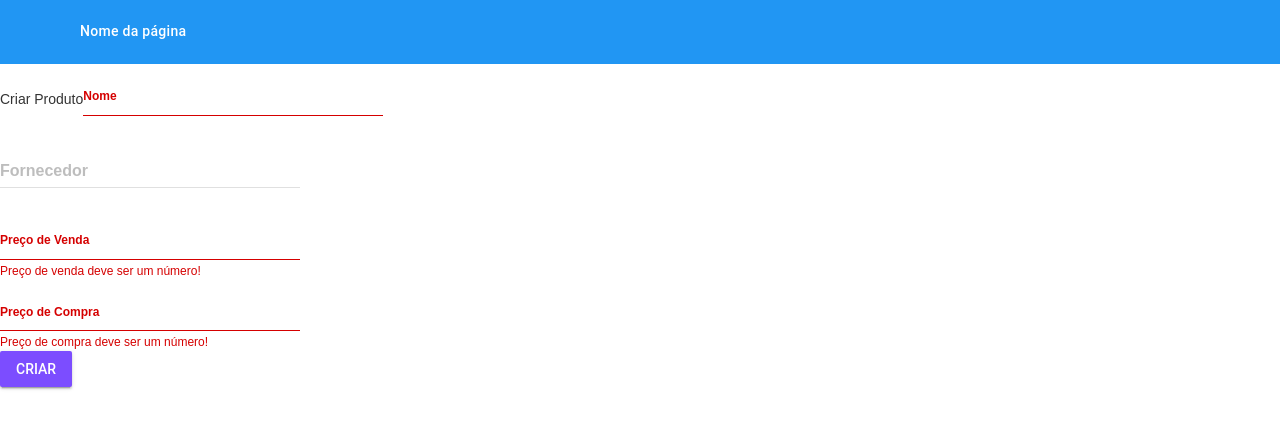
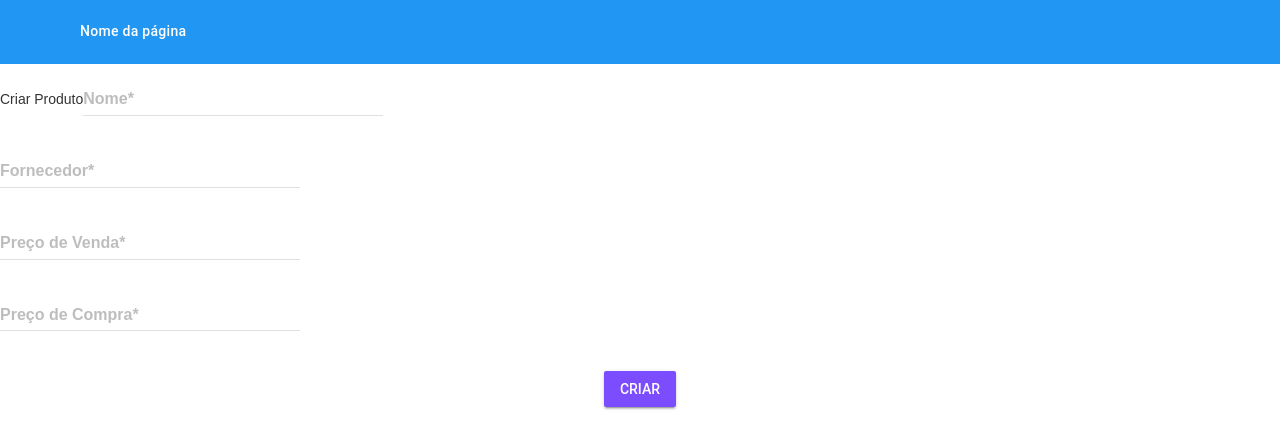
Before and after one commit to Rafael-Miceli/SimlpeSeller-Front, a React app in the folder SimpleSellerWebFront/: page / in a window 1280 px wide. Shown: the top 448 px of the page. Built offline with nearby package versions, Linux system fonts and the light colour scheme.

Commit message:
Resolvido problema de required no load vir invalido

```diff
--- a/SimpleSellerWebFront/src/InputData/Product.js
+++ b/SimpleSellerWebFront/src/InputData/Product.js
@@ -31,13 +31,13 @@ class Product extends Component {
       <div>
         Criar Produto
         <div className="mdl-textfield mdl-js-textfield mdl-textfield--floating-label">
-          <input className="mdl-textfield__input" type="text" name="productName" id="productName" required />
-          <label className="mdl-textfield__label" htmlFor="productName">Nome</label>
+          <input className="mdl-textfield__input" type="text" name="productName" id="productName" onChange={(e) => {e.target.required = true}} />
+          <label className="mdl-textfield__label" htmlFor="productName">Nome*</label>
         </div>
         <div>
         <div className="mdl-textfield mdl-js-textfield mdl-textfield--floating-label getmdl-select">
-          <input className="mdl-textfield__input" type="text" id="fornecedor" value="" readOnly tabIndex="-1" />
-          <label htmlFor="fornecedor" className="mdl-textfield__label">Fornecedor</label>
+          <input className="mdl-textfield__input" type="text" id="fornecedor" value="" readOnly tabIndex="-1" onChange={(e) => {e.target.required = true}} />
+          <label htmlFor="fornecedor" className="mdl-textfield__label">Fornecedor*</label>
           <ul htmlFor="fornecedor" className="mdl-menu mdl-menu--bottom-left mdl-js-menu">
               <li onClick={this.modalAdicionarFornecedor.bind(this)} className="mdl-menu__item">Criar novo <i className="material-icons">add</i></li>
               <li className="mdl-menu__item">Forn 1</li>
@@ -46,17 +46,19 @@ class Product extends Component {
         </div>
         </div>
         <div className="mdl-textfield mdl-js-textfield mdl-textfield--floating-label">
-          <input className="mdl-textfield__input" type="text" name="sellingPrice" id="sellingPrice" required pattern="-?[0-9]*(\.[0-9]+)?" />
-          <label className="mdl-textfield__label" htmlFor="sellingPrice">Preço de Venda</label>
+          <input className="mdl-textfield__input" type="text" name="sellingPrice" id="sellingPrice" pattern="-?[0-9]*(\.[0-9]+)?" onChange={(e) => {e.target.required = true}} />
+          <label className="mdl-textfield__label" htmlFor="sellingPrice">Preço de Venda*</label>
           <span className="mdl-textfield__error">Preço de venda deve ser um número!</span>
         </div>
         <div></div>
         <div className="mdl-textfield mdl-js-textfield mdl-textfield--floating-label">
-          <input className="mdl-textfield__input" type="text" name="buyingPrice" id="buyingPrice" required pattern="-?[0-9]*(\.[0-9]+)?" />
-          <label className="mdl-textfield__label" htmlFor="buyingPrice">Preço de Compra</label>
+          <input className="mdl-textfield__input" type="text" name="buyingPrice" id="buyingPrice" pattern="-?[0-9]*(\.[0-9]+)?" onChange={(e) => {e.target.required = true}}/>
+          <label className="mdl-textfield__label" htmlFor="buyingPrice">Preço de Compra*</label>
           <span className="mdl-textfield__error">Preço de compra deve ser um número!</span>
         </div>
-        <div>
+        <br />
+        <br />
+        <div style={{textAlign: "center"}}>
           <button className="mdl-button mdl-js-button mdl-button--raised mdl-js-ripple-effect mdl-button--accent">
             Criar
           </button>
```
